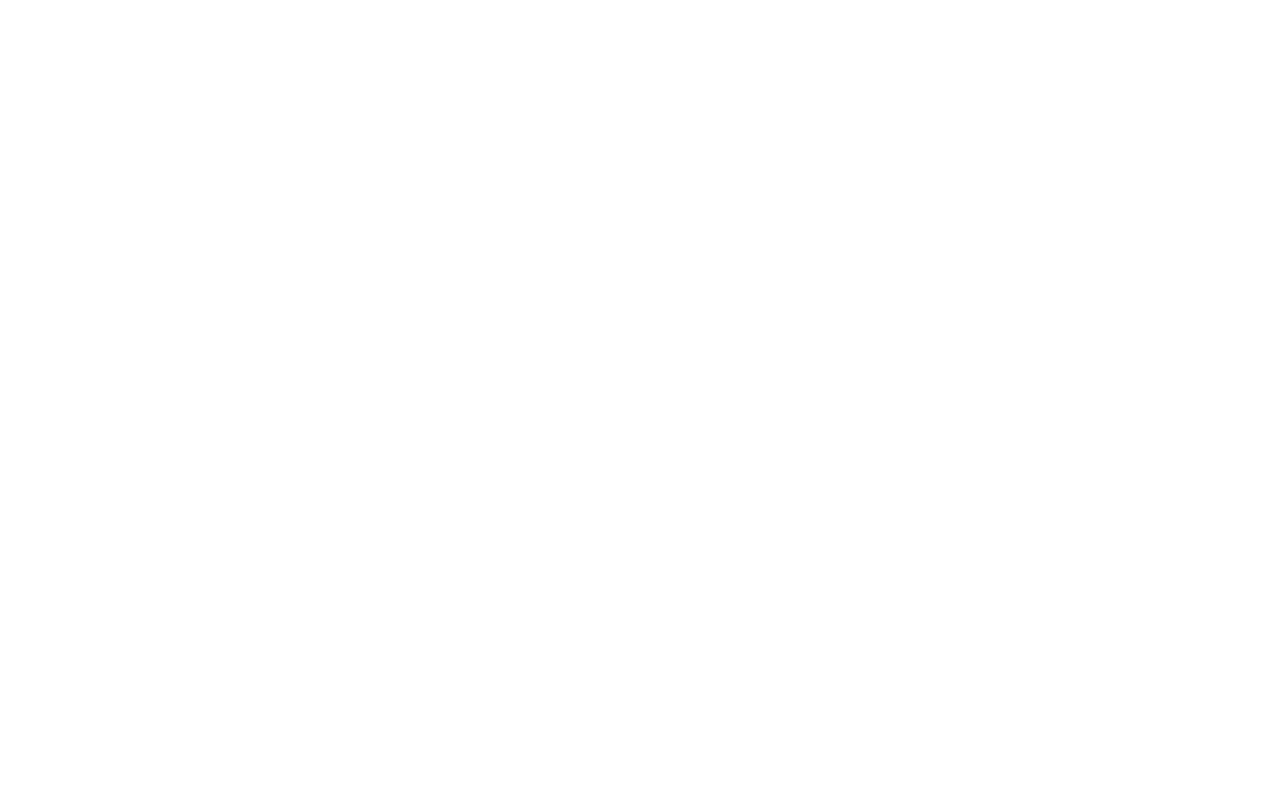
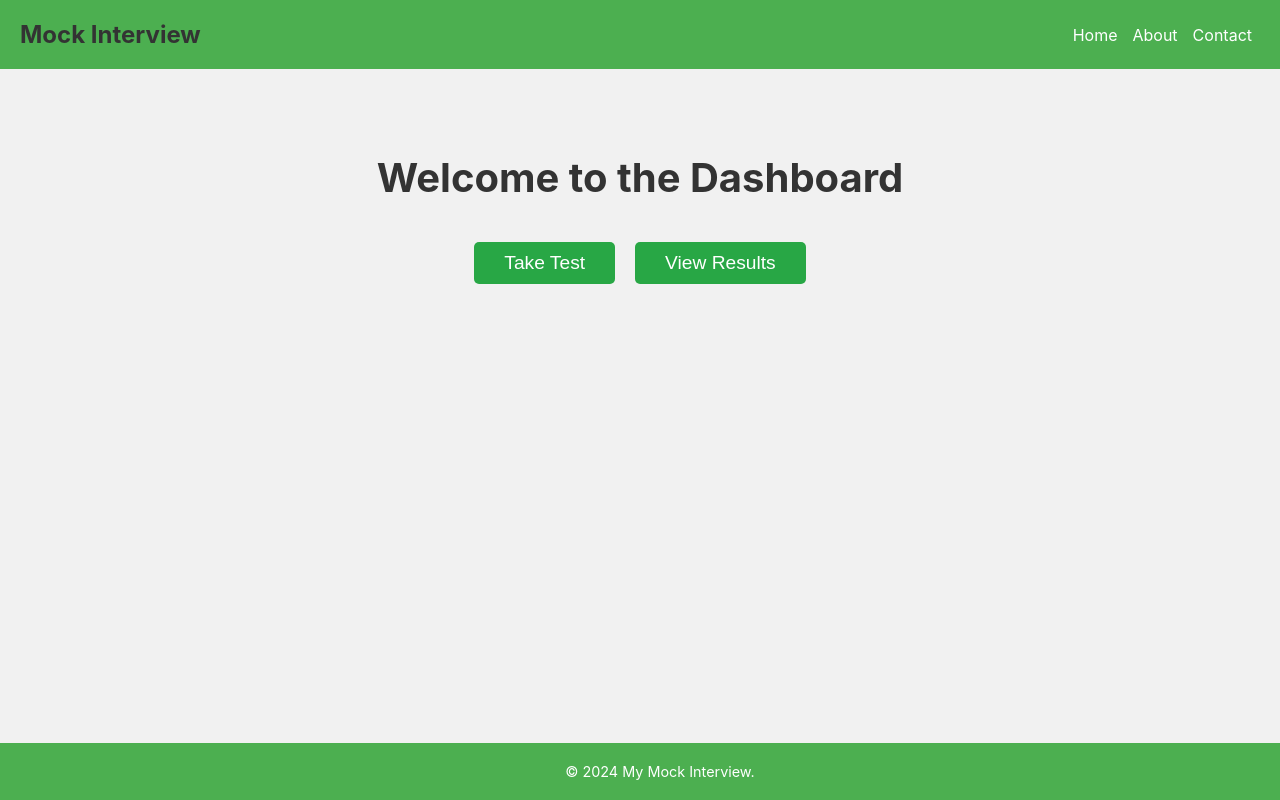
Before and after one commit to sanbec234/mock-interview, a React (Create React App) app: page /dashboard in a window 1280 px wide. Before the commit this address had no page. Built offline with nearby package versions, Linux system fonts and the light colour scheme.

Commit message:
dashboard-page

```diff
--- a/src/index.js
+++ b/src/index.js
@@ -8,6 +8,7 @@
 import reportWebVitals from './reportWebVitals';
 import LoginPage from './pages/login/LoginPage.tsx';
 import SignPage from './pages/signup-page/signup-page.tsx';
+import DashboardPage from './pages/dashboard-page/dashboard-page.tsx';
 
 const rootElement = document.getElementById('root');
 if (rootElement) {
@@ -22,6 +23,7 @@
           <Route path="/login-page" element={<LoginPage />} />
           <Route path="/collect-details-page" element={<Details />} />
           <Route path="/sign-up" element={<SignPage />} />
+          <Route path="/dashboard" element={<DashboardPage />} />
         </Routes>
       </Router>
     </React.StrictMode>
--- /dev/null
+++ b/src/pages/dashboard-page/dashboard-page.css
@@ -0,0 +1,33 @@
+.dashboard-container {
+    text-align: center;
+    padding: 50px 20px;
+    min-height: 70vh;
+  }
+
+  h1 {
+    font-size: 2.5rem;
+    margin-bottom: 40px;
+    color: #333;
+  }
+
+  .button-container {
+    display: flex;
+    justify-content: center;
+    gap: 20px;
+    margin-top: 20px;
+  }
+
+  .dashboard-button {
+    background-color: #28a745;
+    color: #fff;
+    font-size: 1.2rem;
+    padding: 10px 30px;
+    border: none;
+    border-radius: 5px;
+    cursor: pointer;
+    transition: background-color 0.3s ease;
+  }
+
+  .dashboard-button:hover {
+    background-color: #218838;
+  }
--- /dev/null
+++ b/src/pages/dashboard-page/dashboard-page.tsx
@@ -0,0 +1,36 @@
+import React from 'react';
+import Header from '../../components/Header/Header.tsx';
+import Footer from '../../components/Footer/Footer.tsx';
+import './dashboard-page.css'; // Custom CSS for dashboard
+
+const DashboardPage: React.FC = () => {
+  const handleTakeTest = () => {
+    console.log('Take Test button clicked!');
+    // Add logic to navigate to the test page
+  };
+
+  const handleViewResults = () => {
+    console.log('View Results button clicked!');
+    // Add logic to navigate to the results page
+  };
+
+  return (
+    <div className="App">
+      <Header />
+      <div className="dashboard-container">
+        <h1>Welcome to the Dashboard</h1>
+        <div className="button-container">
+          <button className="dashboard-button" onClick={handleTakeTest}>
+            Take Test
+          </button>
+          <button className="dashboard-button" onClick={handleViewResults}>
+            View Results
+          </button>
+        </div>
+      </div>
+      <Footer />
+    </div>
+  );
+};
+
+export default DashboardPage;
```
